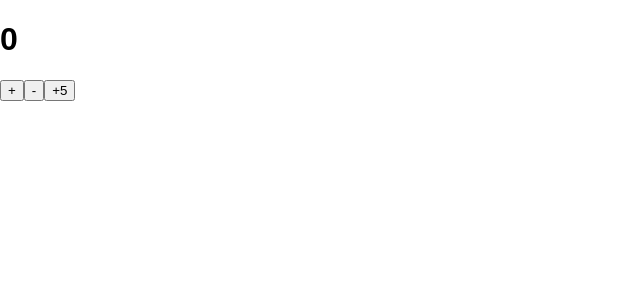
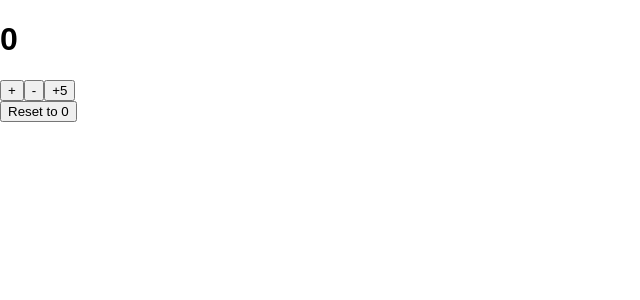
Before and after one commit to JarekZ92/Counter-aplication, a React (Create React App) app: page / in a window 1280 px wide. Shown: the top 300 px of the page, without its empty margins (0-640 px from the left). Built offline with nearby package versions, Linux system fonts and the light colour scheme.

Commit message:
Added reset counter function and its working !

```diff
--- a/src/App.js
+++ b/src/App.js
@@ -19,7 +19,13 @@ class App extends Component {
 
   addFiveFunction = () => {
     this.setState({
-      startCounter: this.state.startCounter +5
+      startCounter: this.state.startCounter + 5
+    })
+  }
+
+  resetCounter = () => {
+    this.setState({
+      startCounter: this.state.startCounter = 0
     })
   }
 
@@ -31,6 +37,7 @@ class App extends Component {
         <button onClick={this.addCounterFunction}> + </button>
         <button onClick={this.subtractCounterFunction}> - </button>
         <button onClick={this.addFiveFunction}> +5 </button>
+       <br /> <button onClick={this.resetCounter}> Reset to 0 </button>
       </div>
     );
   }
```
